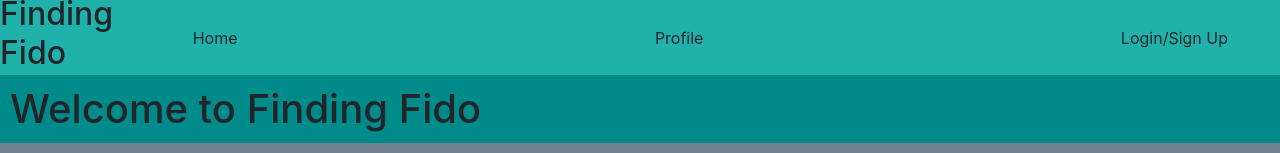
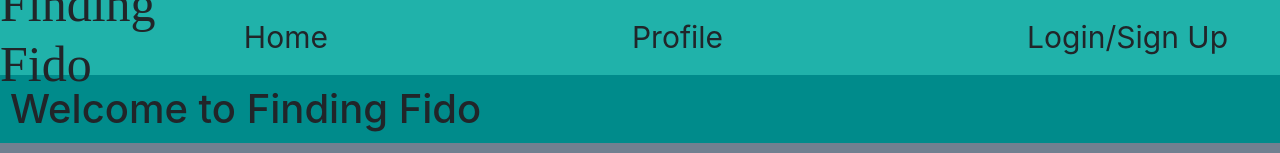
Before and after one commit to ImperialSpaceCoalition/Project3, a React (Create React App) app in the folder client/: page / in a window 1280 px wide. Shown: the top 153 px of the page. Built offline with nearby package versions, Linux system fonts and the light colour scheme.

Commit message:
adjusted header font

```diff
--- a/client/src/App.css
+++ b/client/src/App.css
@@ -7,6 +7,14 @@
   flex-direction: row;
   justify-content: flex-end;
   margin-right: 20px;
+  font-size: 30px;
+
+}
+
+.header-title{
+  font-family: "papyrus";
+  font-style: bold;
+  font-size: 50px;
 }
 
 h1{
```
